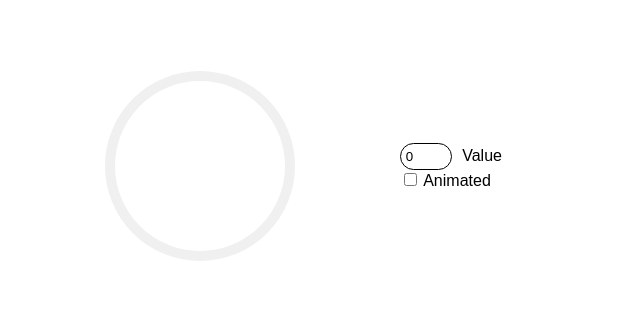
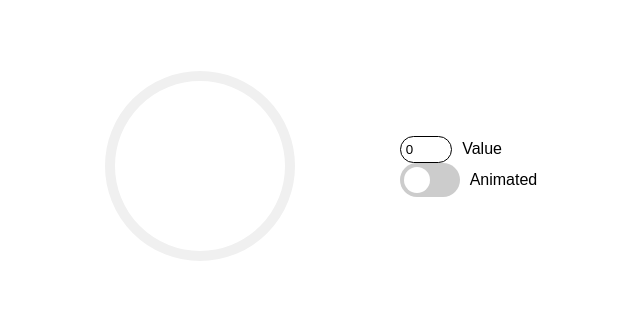
Before and after one commit to TatianaChF/progress-bar, a plain HTML site: page index.html in a window 1280 px wide. Shown: the part 234-553 px from the top of the page, without its empty margins (271-911 px from the left). Drawn offline with Linux system fonts and the light colour scheme.

Commit message:
adding styling for switch

```diff
--- a/main.css
+++ b/main.css
@@ -59,3 +59,72 @@ html, body {
     border: 1px solid black;
     padding: 5px;
 }
+
+.switch-container {
+    display: flex;
+    align-items: center;
+    gap: 10px;
+}
+
+.switch {
+    position: relative;
+    display: inline-block;
+    width: 60px;
+    height: 34px;
+}
+
+.switch input {
+    opacity: 0;
+    width: 0;
+    height: 0;
+}
+
+.slider {
+    position: absolute;
+    cursor: pointer;
+    top: 0;
+    left: 0;
+    right: 0;
+    bottom: 0;
+    background-color: #ccc;
+    transition: .4s;
+    border-radius: 34px;
+}
+
+.slider:before {
+    position: absolute;
+    content: "";
+    height: 26px;
+    width: 26px;
+    left: 4px;
+    bottom: 4px;
+    background-color: white;
+    transition: .4s;
+    border-radius: 50%;
+}
+
+input:checked + .slider {
+    background-color: blue;
+}
+
+input:checked + .slider:before {
+    transform: translateX(26px);
+}
+
+.switch-label {
+    font-family: Arial, sans-serif;
+    font-size: 16px;
+}
+
+@keyframes rotate {
+    from {
+        transform: rotate(-90deg);
+    }
+    to {
+        transform: rotate(270deg);
+    }
+}
+
+.animated {
+    animation: rotate 2s linear infinite;
+}
```
